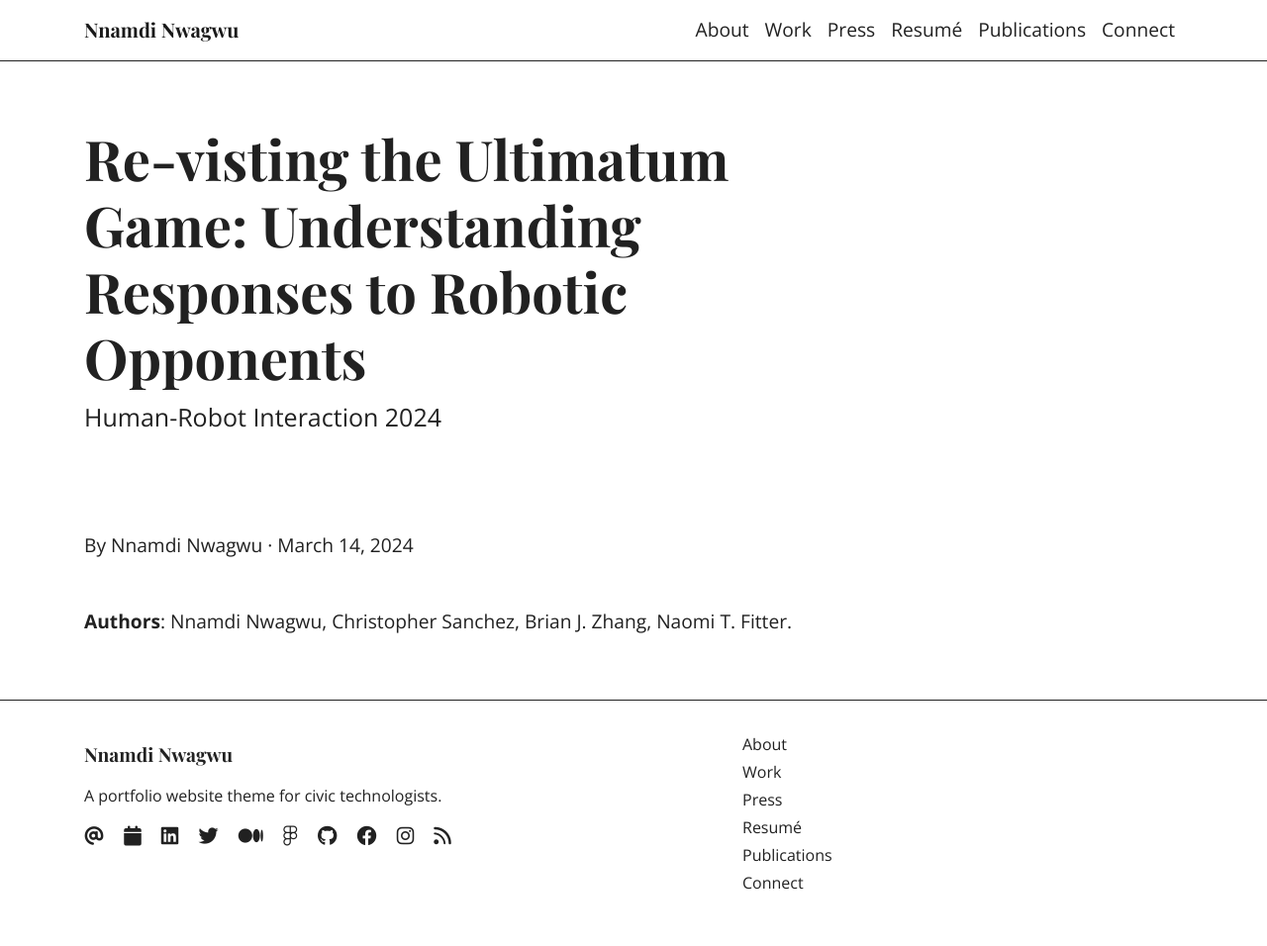
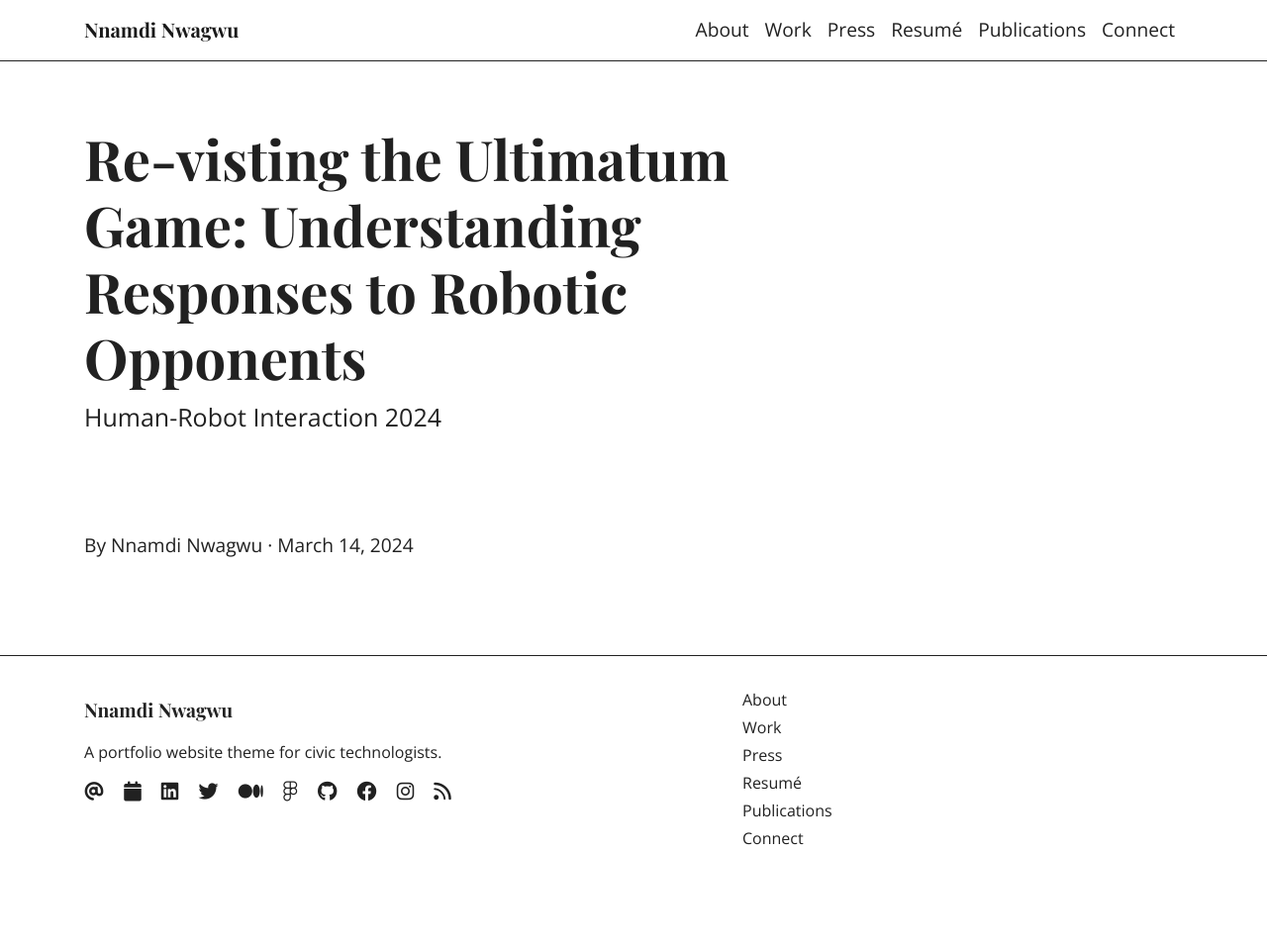
Before and after one commit to nnamd/nnamd.github.io, a Jekyll site: the page built from _posts/2021-12-16-sample-post-2.md, in a window 1280 px wide. Shown: the whole page at 99% size. Built offline with Jekyll 4.4.1, drawn with Linux system fonts in a browser that asks for light colours; after the commit the page ends 911 px from its top, so only the background shows below that.

Commit message:
remove authors

```diff
--- a/_posts/2021-12-16-sample-post-2.md
+++ b/_posts/2021-12-16-sample-post-2.md
@@ -4,4 +4,3 @@ description: Human-Robot Interaction 2024
 date: 2024-03-14
 author: Nnamdi Nwagwu, Christopher Sanchez, Brian J. Zhang, Naomi T. Fitter
 ---
-**Authors**: Nnamdi Nwagwu, Christopher Sanchez, Brian J. Zhang, Naomi T. Fitter.
```
